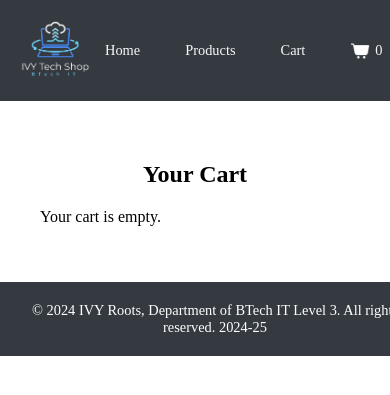
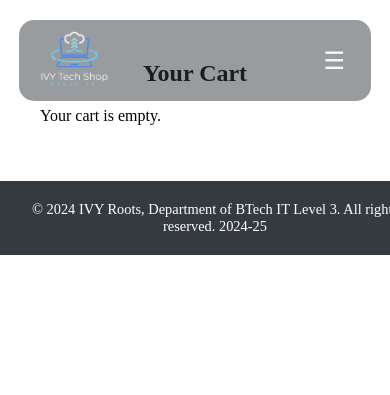
Before and after one commit to AlyanAkram/IvyEcomProject, a PHP site: page /cart.php in a window 390 px wide. Shown: the top 395 px of the page. Run offline with PHP 8.4, Linux system fonts and the light colour scheme; the visitor is signed in with stand-in values (Sample User, id 1).

Commit message:
added new style for header. made it responsive and added hamburger menu for smaller screens

```diff
--- a/header.css
+++ b/header.css
@@ -3,9 +3,17 @@
   display: flex;
   align-items: center;
   justify-content: space-between;
-  padding: 20px;
-  background-color: #343a40;
-  color: white;
+  padding: 10px 20px; /* Reduce padding for smaller height */
+  background-color: rgba(52, 58, 64, 0.5); /* Semi-transparent background */
+  color: rgb(0, 0, 0);
+  position: fixed;
+  top: 20px; /* Position it slightly below the top */
+  left: 50%; /* Center horizontally */
+  transform: translateX(-50%); /* Centering adjustment */
+  width: 80%; /* Set width to be less than full screen */
+  max-width: 1000px; /* Optionally, limit the maximum width */
+  border-radius: 15px; /* Rounded corners for a sleeker look */
+  z-index: 1000;
 }
 
 .site-logo {
@@ -51,9 +59,11 @@
 }
 
 .cart-icon {
-  height: 20px; /* Adjust as needed */
+  display: inline-block; /* Ensure it displays inline with text */
+  height: 20px; /* Adjust to your preferred height */
   width: auto;
   margin-right: 5px;
+  vertical-align: middle; /* Aligns with text baseline */
 }
 
 .cart-menu {
@@ -76,13 +86,38 @@
   margin: 0;
 }
 
-/* Media query for smaller screens */
-@media (max-width: 768px) {
-  .nav-link {
-    font-size: 0.9em; /* Smaller font size for navigation links */
+/* Hide nav links and show hamburger icon on small screens */
+@media (max-width: 582px) {
+  .nav {
+    display: none; /* Hide the nav links */
+    flex-direction: column; /* Vertical layout for dropdown */
+    position: absolute;
+    top: 60px;
+    right: 20px;
+    background-color: rgba(52, 58, 64, 0.9);
+    border-radius: 8px;
+    padding: 10px;
+    width: 200px;
   }
 
-  .cart-link {
-    font-size: 0.9em; /* Smaller font size for cart link */
+  .nav-link {
+    margin: 5px 0;
+  }
+
+  .hamburger {
+    display: block; /* Show hamburger on smaller screens */
+    cursor: pointer;
+    font-size: 1.5em;
+    color: #f8f9fa;
+    background: none;
+    border: none;
+    outline: none;
   }
 }
+
+/* Hide hamburger icon on larger screens */
+@media (min-width: 583px) {
+  .hamburger {
+    display: none; /* Hide hamburger on larger screens */
+  }
+}
--- a/header.php
+++ b/header.php
@@ -1,16 +1,3 @@
-<?php
-if (session_status() === PHP_SESSION_NONE) {
-    session_start();
-}
-
-// Initialize the cart session variable if it doesn't exist
-if (!isset($_SESSION['cart'])) {
-    $_SESSION['cart'] = []; // Initialize as an empty array
-}
-
-// Include database connection
-include 'db.php';
-?>
 <!-- header.php -->
 <!DOCTYPE html>
 <html lang="en">
@@ -25,23 +12,17 @@ include 'db.php';
     <a href="index.php" class="site-logo">
         <img src="images/logo.png" alt="Ivy Tech Shop Logo" id="site-logo">
     </a>
+    <button class="hamburger" onclick="toggleMenu()">&#9776;</button>
     <nav class="nav">
         <a href="index.php" class="nav-link">Home</a>
 
         <?php if (isset($_SESSION['user_id'])): ?>
             <a href="products.php" class="nav-link">Products</a>
-
-            <!-- Cart link that redirects to the cart page -->
             <a href="cart.php" class="nav-link">Cart</a>
-
-            <!-- Cart icon with item count next to it -->
             <div class="cart">
                 <a href="#" class="cart-link">
                     <img src="images/cart-icon.png" alt="Cart" class="cart-icon">
-                    <!-- ... Existing header code ... -->
-<span class="cart-count"><?php echo count($_SESSION['cart']); ?></span>
-<!-- ... Existing header code ... -->
-
+                    <span class="cart-count"><?php echo count($_SESSION['cart']); ?></span>
                 </a>
                 <div id="cart-menu" class="cart-menu">
                     <h3>Your Cart</h3>
@@ -64,7 +45,6 @@ include 'db.php';
                     ?>
                 </div>
             </div>
-
             <a href="logout.php" class="nav-link">Logout</a>
         <?php else: ?>
             <a href="login.php" class="nav-link">Login</a>
@@ -73,11 +53,13 @@ include 'db.php';
     </nav>
 </header>
 
-<!-- JavaScript for the cart menu -->
+<!-- JavaScript for the cart menu and hamburger toggle -->
 <script>
     document.addEventListener('DOMContentLoaded', function () {
         const cartIcon = document.querySelector('.cart-link');
         const cartMenu = document.getElementById('cart-menu');
+        const nav = document.querySelector('.nav');
+        const hamburger = document.querySelector('.hamburger');
 
         // Toggle the display of the cart menu when the cart icon is clicked
         cartIcon.addEventListener('click', function (e) {
@@ -91,7 +73,29 @@ include 'db.php';
                 cartMenu.style.display = 'none';
             }
         });
+
+        // Function to handle hamburger menu toggle
+        window.toggleMenu = function() {
+            nav.style.display = nav.style.display === 'block' ? 'none' : 'block';
+        };
+
+        // Reset the navigation display on window resize
+        window.addEventListener('resize', function() {
+            if (window.innerWidth > 582) {
+                nav.style.display = 'flex'; // Show nav links in large screen
+            } else {
+                nav.style.display = 'none'; // Hide nav links in small screen
+            }
+        });
+
+        // Initialize nav display based on current window size
+        if (window.innerWidth > 582) {
+            nav.style.display = 'flex';
+        } else {
+            nav.style.display = 'none';
+        }
     });
 </script>
+
 </body>
 </html>
```
